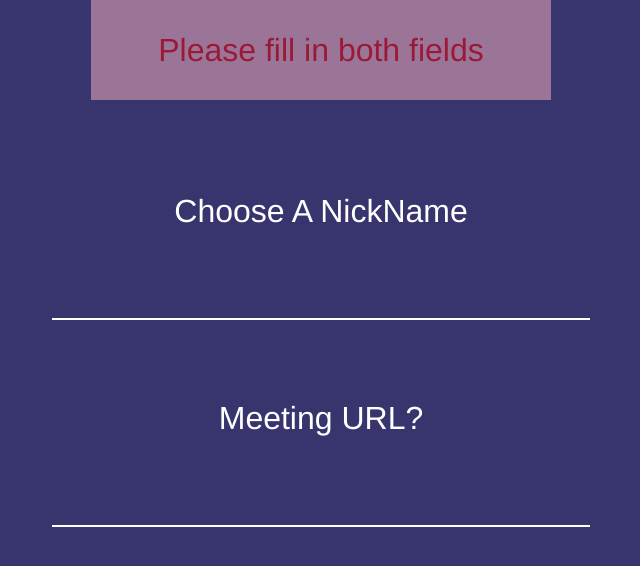
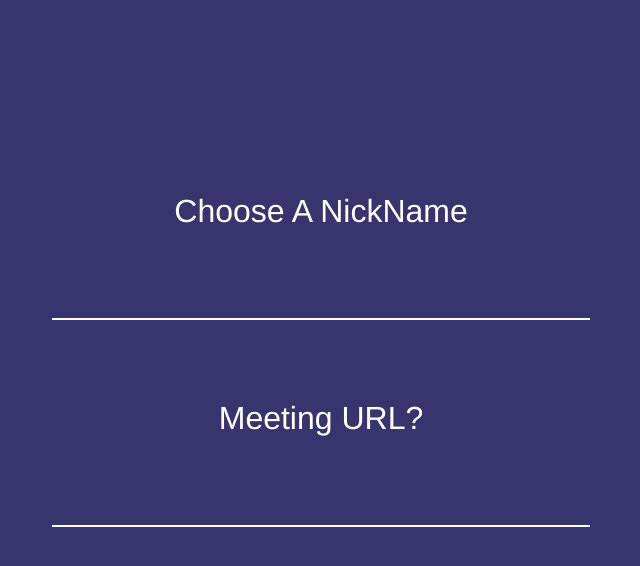
Before and after one commit to pairme/front-end, a React (Create React App) app: page / in a window 1280 px wide. Shown: the top 566 px of the page, without its empty margins (319-959 px from the left). Built offline with nearby package versions, Linux system fonts and the light colour scheme; no server answers.

Commit message:
added react reveal and a little error message

```diff
--- a/package.json
+++ b/package.json
@@ -7,6 +7,7 @@
     "dotenv": "^8.0.0",
     "react": "^16.8.6",
     "react-dom": "^16.8.6",
+    "react-reveal": "^1.2.2",
     "react-scripts": "3.0.1",
     "socket.io-client": "^2.2.0",
     "styled-components": "^4.3.2"
--- a/src/components/UserInfoInput.js
+++ b/src/components/UserInfoInput.js
@@ -1,5 +1,6 @@
 import React, { useState } from "react";
 import styled from "styled-components";
+import { Fade } from "react-reveal";
 
 const StyledUserInfoInput = styled.form`
   width: 60%;
@@ -12,18 +13,18 @@ const StyledUserInfoInput = styled.form`
   justify-content: center;
   position: relative;
   padding-top: 100px;
-  .error{
+  .error {
     background-color: red;
     width: 60%;
     height: 100px;
     background-color: lightpink;
-    color:red;
-    opacity: .5;
+    color: red;
+    opacity: 0.5;
     font-size: 2rem;
     display: flex;
     align-items: center;
     justify-content: center;
-    position:absolute;
+    position: absolute;
     top: 0;
   }
   label {
@@ -73,18 +74,23 @@ const UserInfoInput = ({
   setUserMeetingUrl,
   setLoggedIn
 }) => {
-  const [error, setError] = useState(false)
+  const [error, setError] = useState(false);
   return (
     <StyledUserInfoInput
-      onSubmit={() => {
+      onSubmit={e => {
+        e.preventDefault();
         if (!userName || !userMeetingUrl) {
           setLoggedIn(false);
+          setError(true);
         } else {
           setLoggedIn(true);
         }
       }}
     >
-      <div className="error">Please fill in both fields</div>
+      <Fade top when={error}>
+        <div className="error">Please fill in both fields</div>
+      </Fade>
+
       <label>Choose A NickName</label>
       <input
         onChange={e => setUserName(e.target.value)}
@@ -100,7 +106,7 @@ const UserInfoInput = ({
       />
       <input type="submit" className="button" value="" />
     </StyledUserInfoInput>
-  )
+  );
 };
 
 export default UserInfoInput;
```
Also changed, not shown: 1 other file (tests, documents, lock files or other folders).
